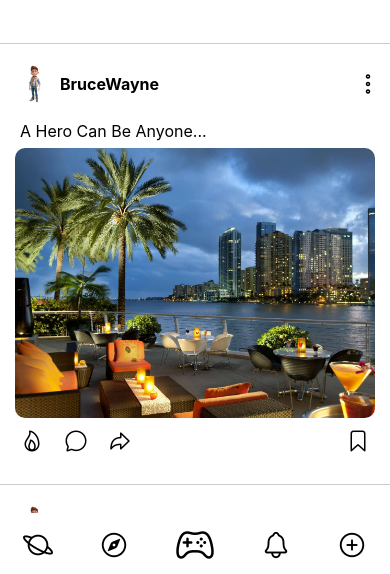
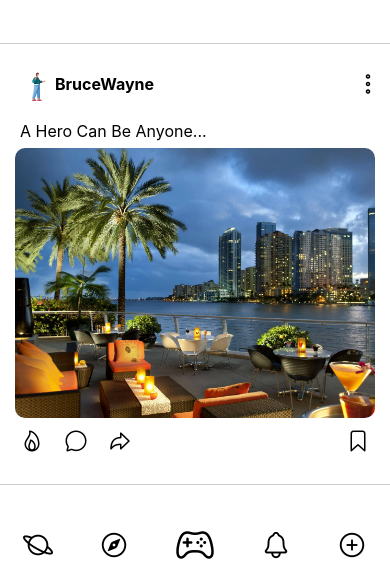
Before and after one commit to samanvay13/Social-Network, a React Native app: screen /Home in a window 390 px wide. Shown: the part 267-841 px from the top of the page. Built offline with nearby package versions, Linux system fonts and the light colour scheme.

Commit message:
Post avatars refactored

```diff
--- a/src/screens/home.jsx
+++ b/src/screens/home.jsx
@@ -111,7 +111,7 @@ const HomeScreen = () => {
               <View style={styles.userInfo}>
                 <View style={styles.leftInfo}>
                   <View style={styles.avatar}>
-                    <Image source={require('../assets/avatars/mr.diablo.png')} style={styles.postAvatarImage} />
+                    <Image source={require('../assets/avatars/sapiens10.png')} style={styles.postAvatarImage} />
                   </View>
                   <Text style={styles.username}>BruceWayne</Text>
                 </View>
@@ -142,7 +142,7 @@ const HomeScreen = () => {
               <View style={styles.userInfo}>
                 <View style={styles.leftInfo}>
                   <View style={styles.avatar}>
-                    <Image source={require('../assets/avatars/mr.diablo.png')} style={styles.postAvatarImage} />
+                    <Image source={require('../assets/avatars/sapiens12.png')} style={styles.postAvatarImage} />
                   </View>
                   <Text style={styles.username}>WalterWhite</Text>
                 </View>
@@ -173,7 +173,7 @@ const HomeScreen = () => {
               <View style={styles.userInfo}>
                 <View style={styles.leftInfo}>
                   <View style={styles.avatar}>
-                    <Image source={require('../assets/avatars/mr.diablo.png')} style={styles.postAvatarImage} />
+                    <Image source={require('../assets/avatars/sapiens9.png')} style={styles.postAvatarImage} />
                   </View>
                   <Text style={styles.username}>HarveySpecter</Text>
                 </View>
@@ -204,7 +204,7 @@ const HomeScreen = () => {
               <View style={styles.userInfo}>
                 <View style={styles.leftInfo}>
                   <View style={styles.avatar}>
-                    <Image source={require('../assets/avatars/mr.diablo.png')} style={styles.postAvatarImage} />
+                    <Image source={require('../assets/avatars/sapiens8.png')} style={styles.postAvatarImage} />
                   </View>
                   <Text style={styles.username}>SatoruuuGojooo</Text>
                 </View>
@@ -235,7 +235,7 @@ const HomeScreen = () => {
               <View style={styles.userInfo}>
                 <View style={styles.leftInfo}>
                   <View style={styles.avatar}>
-                    <Image source={require('../assets/avatars/mr.diablo.png')} style={styles.postAvatarImage} />
+                    <Image source={require('../assets/avatars/sapiens7.png')} style={styles.postAvatarImage} />
                   </View>
                   <Text style={styles.username}>JohnWick</Text>
                 </View>
@@ -390,15 +390,15 @@ const styles = StyleSheet.create({
     alignItems: 'center',
   },
   avatar: {
-    width: 40,
+    width: 35,
     height: 40,
     borderRadius: 20,
     marginHorizontal: 5,
     overflow: 'hidden',
   },
   postAvatarImage: {
-    width: 40,
-    height: 40,
+    width: 45,
+    height: 45,
   },
   username: {
     fontSize: 16,
```
